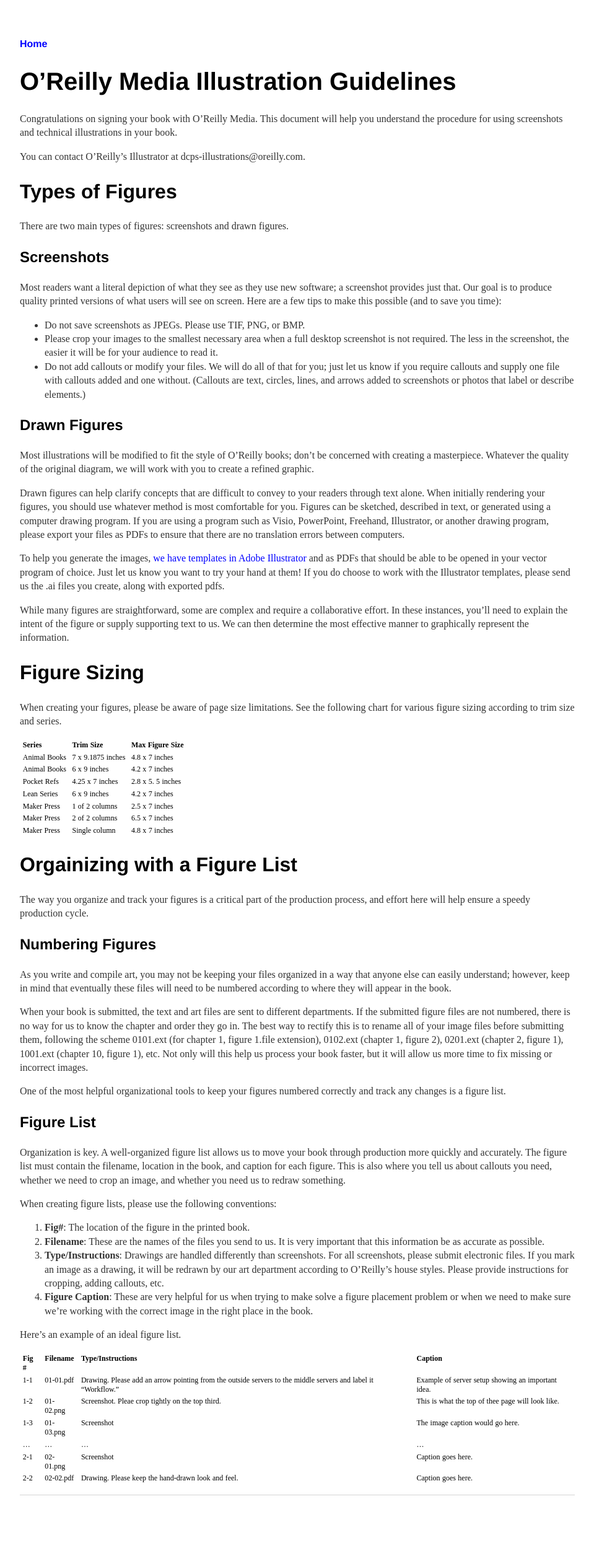
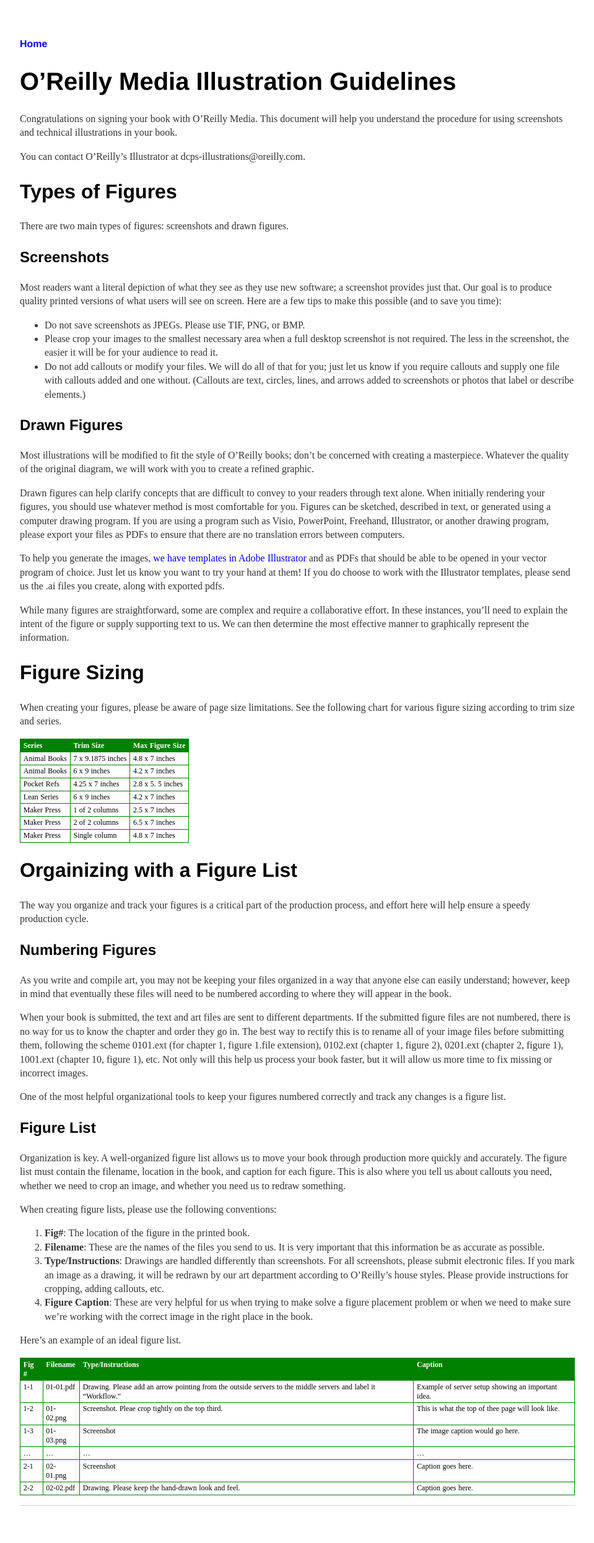
Before and after one commit to oreillymedia/production-resources, a Jekyll site: the page built from illustrations/index.md, in a window 1280 px wide. Shown: the whole page at 62% size, without its empty margins (160-1119 px from the left). Built offline with Jekyll 4.4.1, drawn with Linux system fonts in a browser that asks for light colours.

Commit message:
Update main.css

```diff
--- a/css/main.css
+++ b/css/main.css
@@ -98,3 +98,12 @@ table ol li{
  font-size: 9pt;
  margin: 0 0 0 8pt;
 }
+
+table, td, th {
+    border: 1px solid green;
+}
+
+th {
+    background-color: green;
+    color: white;
+}
```
